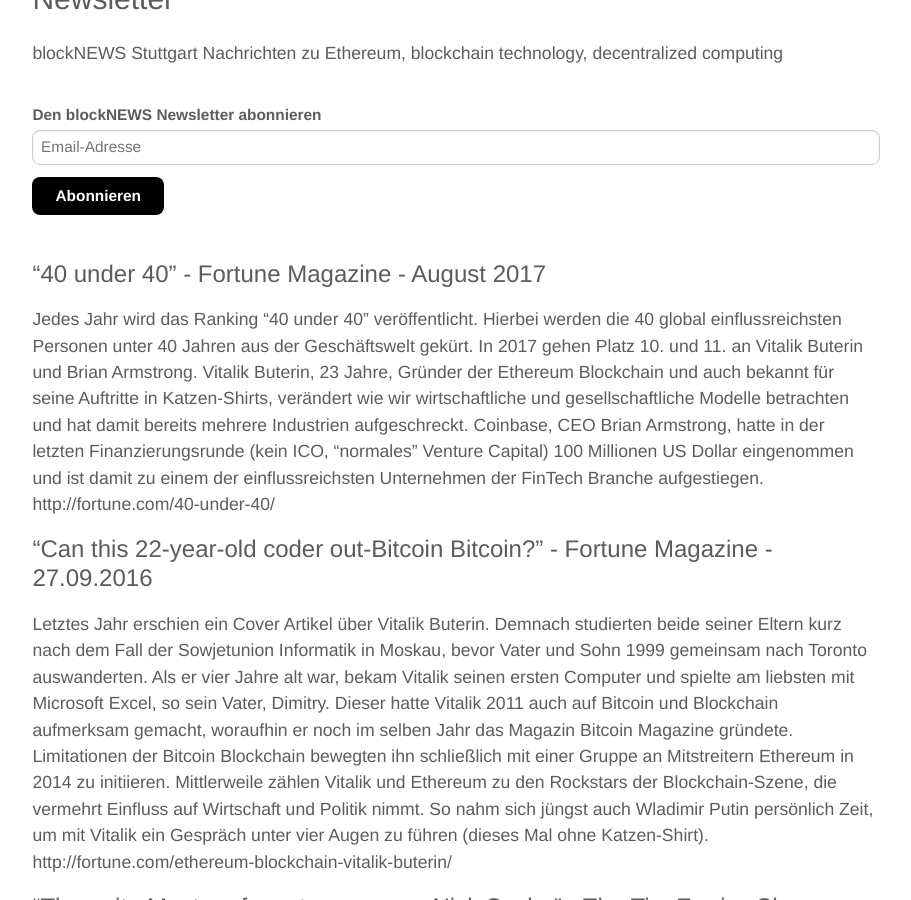
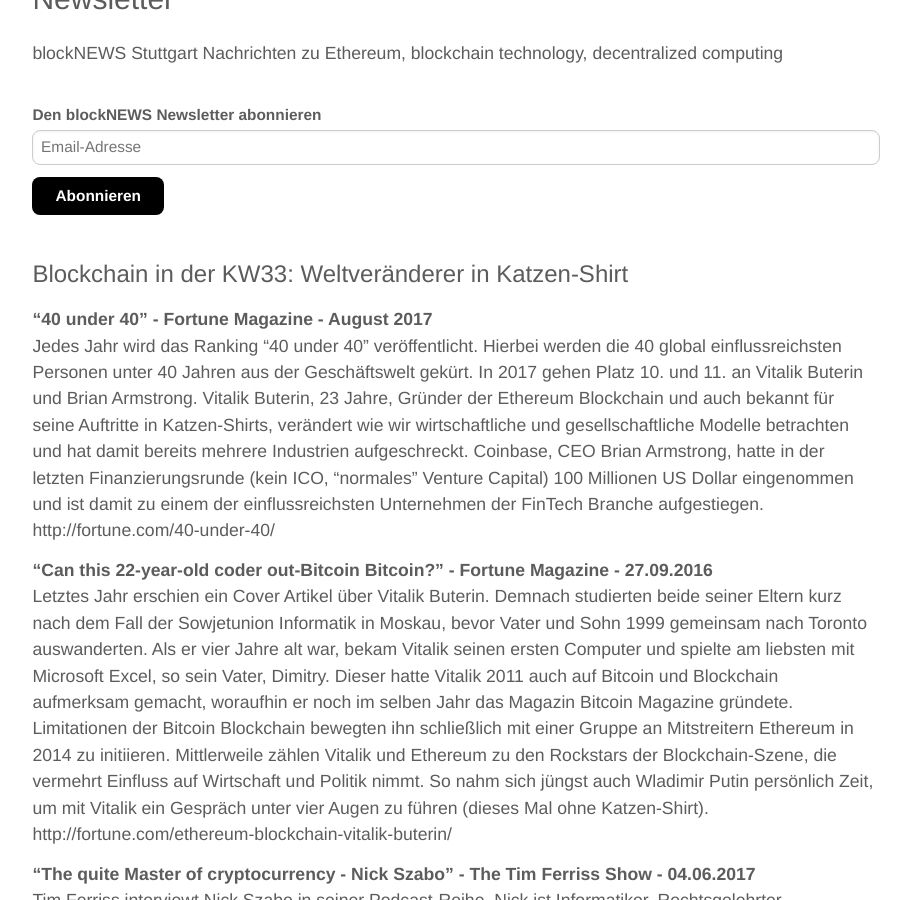
Before and after one commit to blocklab/site, a Jekyll site: the page built from newsletter.md, in a window 1280 px wide and 900 px high, scrolled down 501 px. Shown: the whole window, without its empty margins (184-1095 px from the left). Built offline with Jekyll 4.4.1, drawn with Linux system fonts in a browser that asks for light colours; comment, search, counter and statistics services are not loaded.

Commit message:
Update newsletter.md

```diff
--- a/newsletter.md
+++ b/newsletter.md
@@ -29,24 +29,26 @@ Nachrichten zu Ethereum, blockchain technology, decentralized computing
 <!--End mc_embed_signup-->
 
 <br>
-### "40 under 40" - Fortune Magazine - August 2017
 
+### Blockchain in der KW33: Weltveränderer in Katzen-Shirt
+
+**"40 under 40" - Fortune Magazine - August 2017**
+<br>
 Jedes Jahr wird das Ranking "40 under 40" veröffentlicht. Hierbei werden die 40 global einflussreichsten Personen unter 40 Jahren aus der Geschäftswelt gekürt. In 2017 gehen Platz 10. und 11. an Vitalik Buterin und Brian Armstrong. Vitalik Buterin, 23 Jahre, Gründer der Ethereum Blockchain und auch bekannt für seine Auftritte in Katzen-Shirts, verändert wie wir wirtschaftliche und gesellschaftliche Modelle betrachten und hat damit bereits mehrere Industrien aufgeschreckt. Coinbase, CEO Brian Armstrong, hatte in der letzten Finanzierungsrunde (kein ICO, "normales" Venture Capital) 100 Millionen US Dollar eingenommen und ist damit zu einem der einflussreichsten Unternehmen der FinTech Branche aufgestiegen.
 http://fortune.com/40-under-40/
 
-### "Can this 22-year-old coder out-Bitcoin Bitcoin?" - Fortune Magazine - 27.09.2016
-
+**"Can this 22-year-old coder out-Bitcoin Bitcoin?" - Fortune Magazine - 27.09.2016**
+<br>
 Letztes Jahr erschien ein Cover Artikel über Vitalik Buterin. Demnach studierten beide seiner Eltern kurz nach dem Fall der Sowjetunion Informatik in Moskau, bevor Vater und Sohn 1999 gemeinsam nach Toronto auswanderten. Als er vier Jahre alt war, bekam Vitalik seinen ersten Computer und spielte am liebsten mit Microsoft Excel, so sein Vater, Dimitry. Dieser hatte Vitalik 2011 auch auf Bitcoin und Blockchain aufmerksam gemacht, woraufhin er noch im selben Jahr das Magazin Bitcoin Magazine gründete. Limitationen der Bitcoin Blockchain bewegten ihn schließlich mit einer Gruppe an Mitstreitern Ethereum in 2014 zu initiieren. Mittlerweile zählen Vitalik und Ethereum zu den Rockstars der Blockchain-Szene, die vermehrt Einfluss auf Wirtschaft und Politik nimmt. So nahm sich jüngst auch Wladimir Putin persönlich Zeit, um mit Vitalik ein Gespräch unter vier Augen zu führen (dieses Mal ohne Katzen-Shirt).
 http://fortune.com/ethereum-blockchain-vitalik-buterin/
 
-### "The quite Master of cryptocurrency - Nick Szabo" - The Tim Ferriss Show - 04.06.2017
-
+**"The quite Master of cryptocurrency - Nick Szabo" - The Tim Ferriss Show - 04.06.2017**
+<br>
 Tim Ferriss interviewt Nick Szabo in seiner Podcast-Reihe. Nick ist Informatiker, Rechtsgelehrter, Kryptograph und Teil der Cypherpunk Bewegung. Besonders bekannt wurde er durch seine bahnbrechende Forschung in digitalen Verträgen und Kryptowährungen. Er wird neben Hal Finney als die Person hinter dem anonymen Bitcoin-Gründer, Satoshi Nakamoto, gehandelt. Das Konzept und der Begriff Smart Contracts ist auf ihn zurückzuführen. Zudem initiierte er auch Bit Gold, eine dezentrale digitale Währung und damit Vorgänger von Bitcoin. Gesprächsthemen umfassen die Ursprünge von Kryptowährungen, Smart Contracts, ICOs, Quantum-Rechner und die Zukunft der Blockchain. (Tim Ferriss ist übrigens eine mindestens genauso beindruckende Persönlichkeit.)
 https://tim.blog/2017/06/04/nick-szabo/
 
-### “Former Mozilla CEO raises 35 million US Dollars in under 30 seconds" - Techchrunch - 01.06.2017
-
-
+**“Former Mozilla CEO raises 35 million US Dollars in under 30 seconds" - Techchrunch - 01.06.2017**
+<br>
 Ende Mai nahm das Projekt um den Brave Browser mit einem ICO 35 Millionen Dollar in Ether unter 30 Sekunden ein. Die Finanzierungsrunde dauerte gerade Mal zwei Blocks auf der Ethereum Blockchain und legte diese mit dem verursachteten hohen Transaktionsaufkommen teilweise lahm. Hinter dem Projekt steckt Brandon Eich, Erfinder von Javascript und ehemaliger Mozilla CEO. Brandon hat mehrmals öffentlich bekündigt, dass Smart Contracts und das Konzept der Blockchain dirsuptives Potential bergen. Mit dem Basic Attention Token versucht er nun die digitale Werbeindustrie zwischen Publishern, Werbenden und Kunden zu optimieren.
 https://techcrunch.com/2017/06/01/brave-ico-35-million-30-seconds-brendan-eich/
 
```
